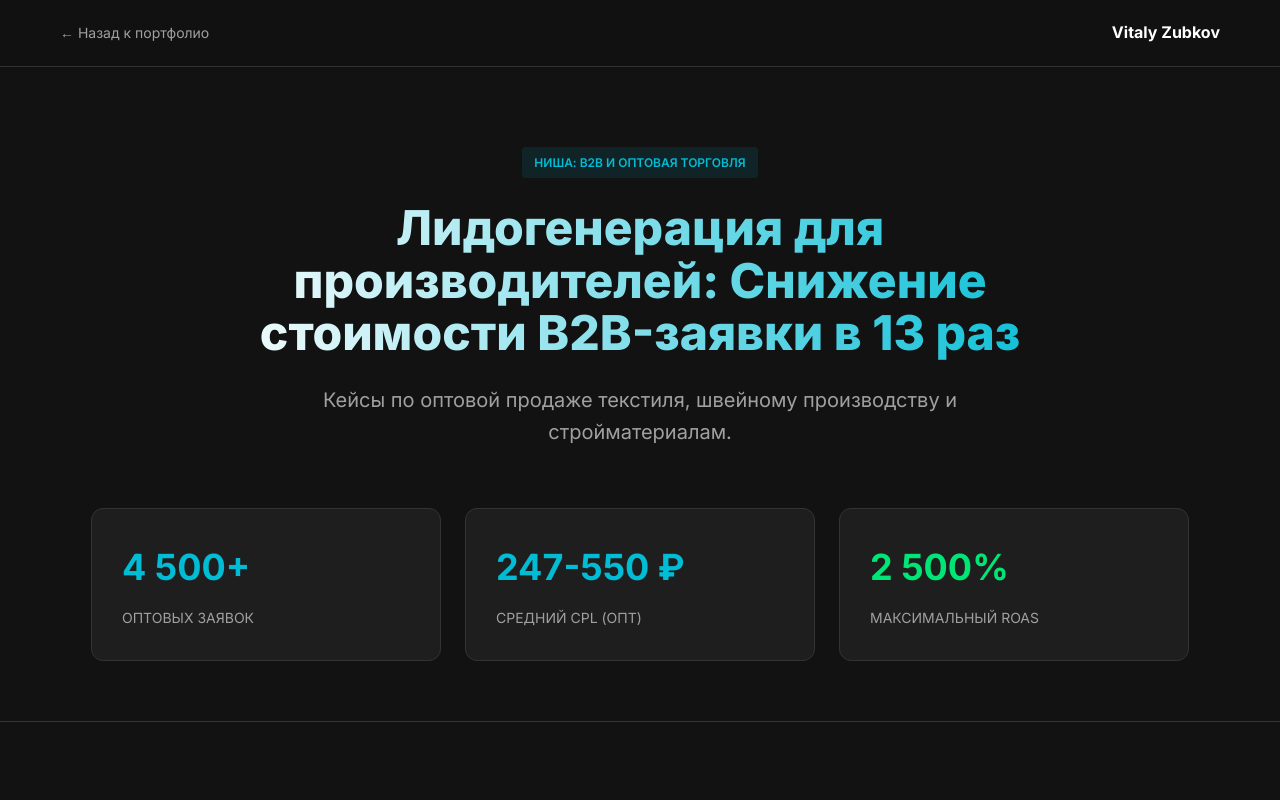
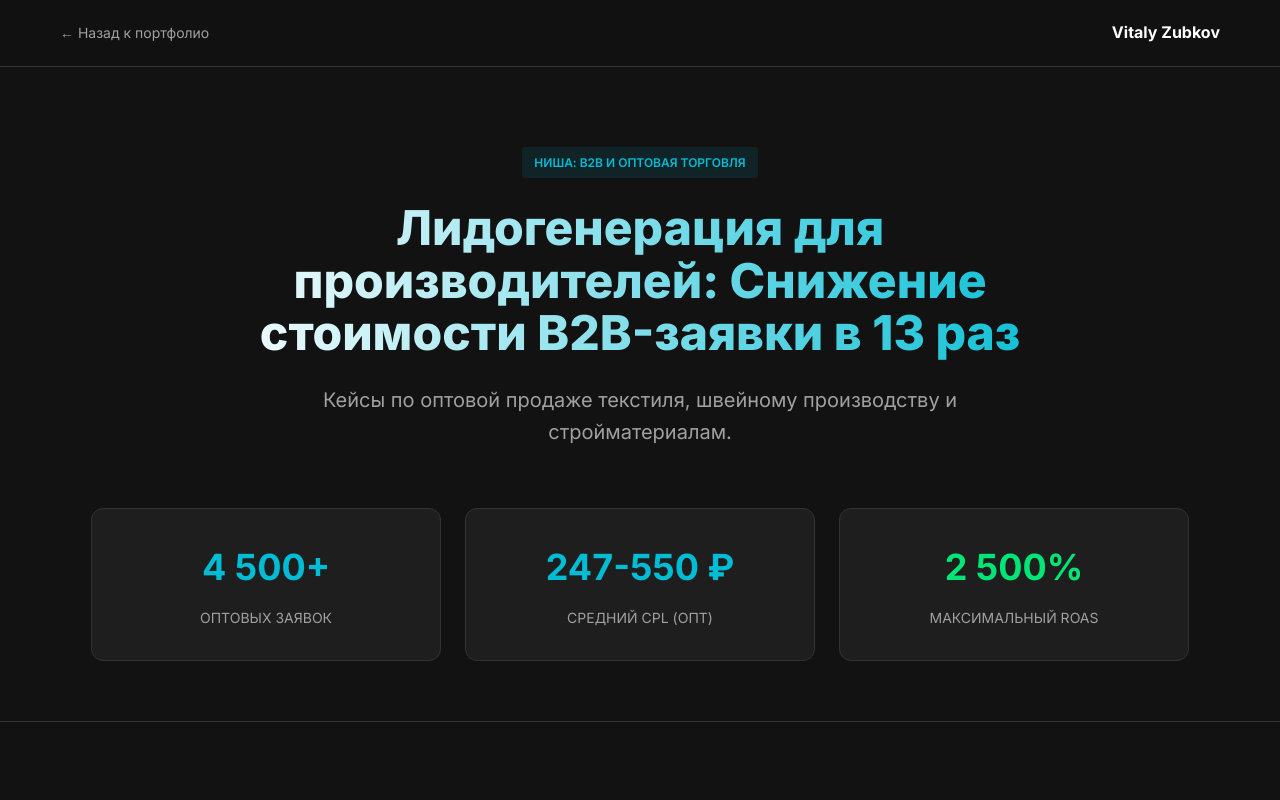
Before and after one commit to Vit1010/zubkov_traffic, a plain HTML site: page case_b2b_wholesale/index.html in a window 1280 px wide. Shown: the top 800 px of the page. Drawn offline with Linux system fonts and the light colour scheme.

Commit message:
Update index.html

```diff
--- a/case_b2b_wholesale/index.html
+++ b/case_b2b_wholesale/index.html
@@ -68,7 +68,8 @@
         .hero-stats { display: flex; flex-wrap: wrap; justify-content: center; gap: 24px; }
         .stat-card {
             background: var(--card-bg); padding: 30px; border-radius: 12px; border: 1px solid var(--border-color);
-            flex: 1 1 250px; max-width: 350px; text-align: left;
+            flex: 1 1 250px; max-width: 350px;
+            text-align: center; /* ИСПРАВЛЕНО: Центровка текста */
         }
         .stat-val { font-size: 36px; font-weight: 700; color: var(--accent-cyan); margin-bottom: 8px; display: block; }
         .stat-label { font-size: 14px; color: var(--text-secondary); text-transform: uppercase; }
@@ -131,6 +132,8 @@
             display: block;
             opacity: 0.9;
             transition: 0.3s;
+
+            /* КРОП КАРТИНКИ */
             object-fit: cover;
             object-position: top center;
         }
@@ -146,7 +149,7 @@
             border-top: 1px solid #333;
         }
 
-        /* LIGHTBOX */
+        /* LIGHTBOX (CENTERED) */
         .lightbox {
             display: none; position: fixed; z-index: 2000;
             padding-top: 0; left: 0; top: 0; width: 100%; height: 100%;
```
